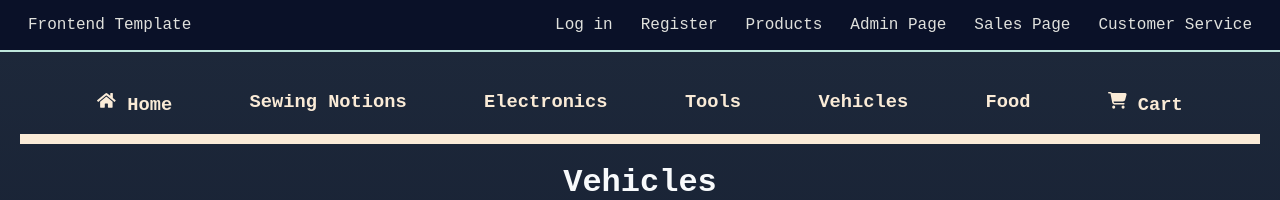
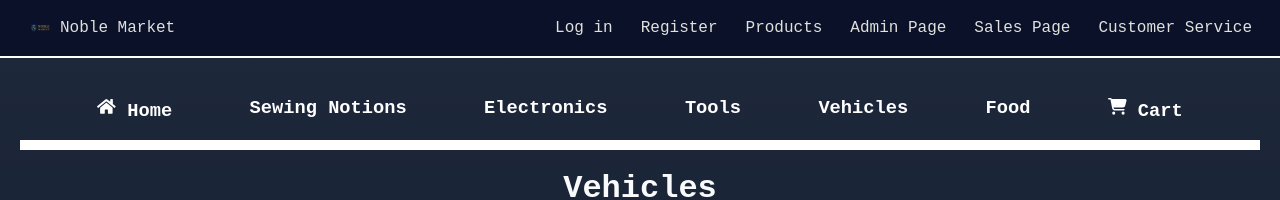
Before and after one commit to JonLindholm11/Capstone-Frontend-Project-Assimilation, a React (Vite) app: page /products/cars in a window 1280 px wide. Shown: the top 200 px of the page. Built offline with nearby package versions, Linux system fonts and the light colour scheme; no server answers.

Commit message:
unified css. added temp logo, name, and brand .jsx.

```diff
--- a/src/Customer/pages/pages.css
+++ b/src/Customer/pages/pages.css
@@ -14,14 +14,14 @@
 .subNav {
   display: flex;
   justify-content: space-evenly;
-  border-bottom: 10px solid antiquewhite;
+  border-bottom: 10px solid white;
 }
 .subNav a {
   text-decoration: none;
 }
 
 .subNav h3 {
-  color: antiquewhite;
+  color: white;
   text-decoration: none;
 }
 .head {
--- /dev/null
+++ b/src/layout/Brand.jsx
@@ -0,0 +1,9 @@
+import { NavLink } from "react-router";
+export default function Brand() {
+     return (
+       <NavLink to="/" className="brand">
+         <img src="/logo.png" alt="Noble Market logo" width="24" height="24" />
+         <span>Noble Market</span>
+       </NavLink>
+     );
+};
--- a/src/layout/Navbar.css
+++ b/src/layout/Navbar.css
@@ -38,6 +38,13 @@ body {
   border-radius: 6px;
 }
 
+.brand {
+  display: inline-flex;
+  align-items: center;
+  gap: 0.5rem;
+  /* text-decoration: none; */
+}
+
 
 /* cyberpunk neon navbar */
 /* .sticky-header {
@@ -60,7 +67,7 @@ body {
 /* deep ocean navbar */
 .sticky-header {
   background-color: #0a1128;
-  border-bottom: 2px solid #bfe7dd;
+  border-bottom: 2px solid white;
   color: #e0e1dd;
 }
 .sticky-header p {
--- a/src/layout/Navbar.jsx
+++ b/src/layout/Navbar.jsx
@@ -1,15 +1,15 @@
 import { NavLink } from "react-router";
 import { useAuth } from "../auth/AuthContext";
 import "./Navbar.css";
+import Brand from "./Brand";
 // import { FaHome, FaUser, FaChartBar, FaCog } from "react-icons/fa";
-
 
 export default function Navbar() {
   const { token, role, logout } = useAuth();
 
   return (
     <header className="sticky-header">
-      <NavLink to="/">Frontend Template</NavLink>
+      <Brand />
       <nav>
         {token ? (
           <>
```
Also changed, not shown: public/logo.png (added).
